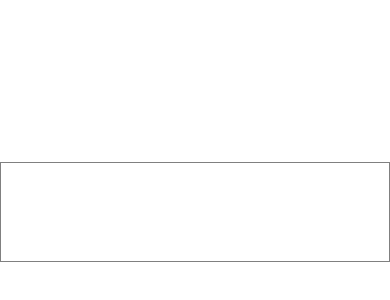
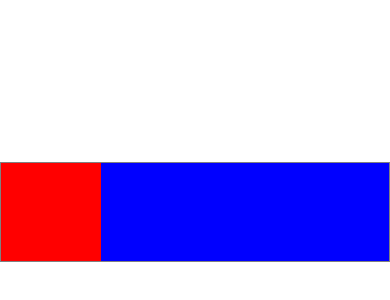
Before and after one commit to jnk1/react-native-news-app, a React Native app: screen / in a window 390 px wide. Shown: the part 210-510 px from the top of the page. Built offline with nearby package versions, Linux system fonts and the light colour scheme.

Commit message:
section23 区画整理

```diff
--- a/App.js
+++ b/App.js
@@ -8,7 +8,8 @@ export default function App() {
       <View
         style={styles.itemContainer}
       >
-
+        <View style={styles.leftContainer}></View>
+        <View style={styles.rightContainer}></View>
       </View>
     </View>
   );
@@ -26,5 +27,14 @@ const styles = StyleSheet.create({
     width: '100%',
     borderColor: 'gray',
     borderWidth: 1,
+    flexDirection: 'row',
   },
+  leftContainer: {
+    backgroundColor: 'red',
+    width: 100,
+  },
+  rightContainer: {
+    backgroundColor: 'blue',
+    flex: 1,
+  }
 });
```
